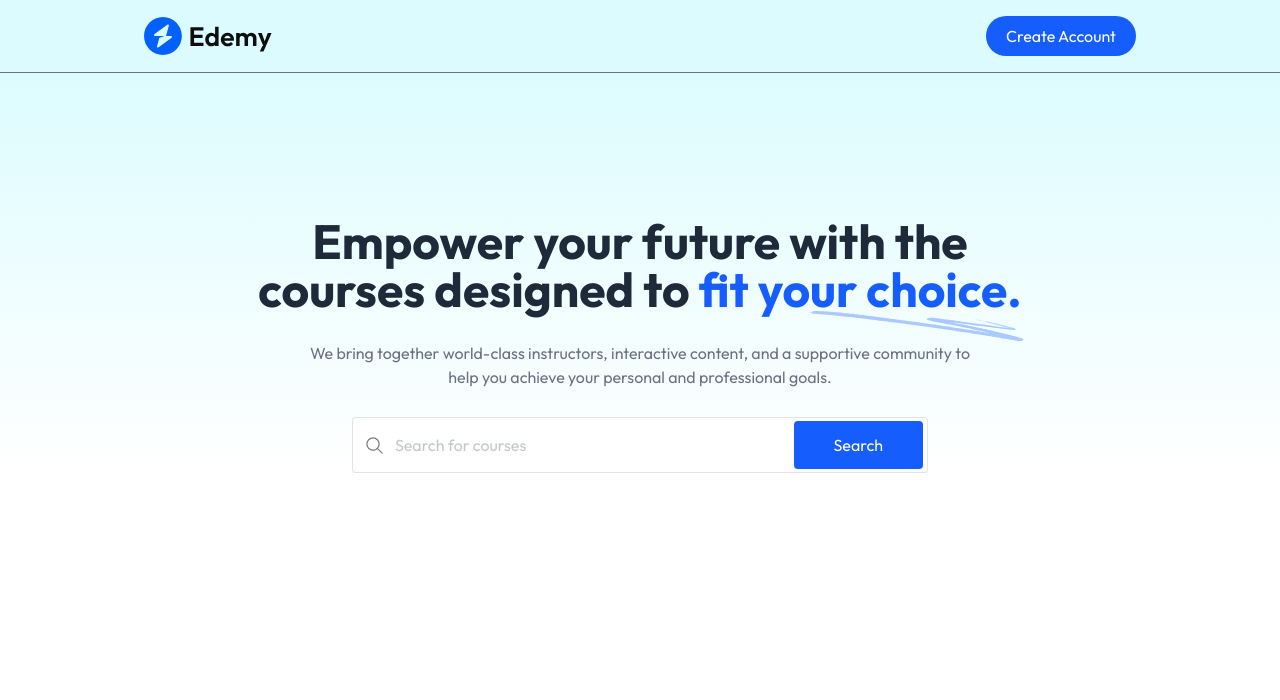
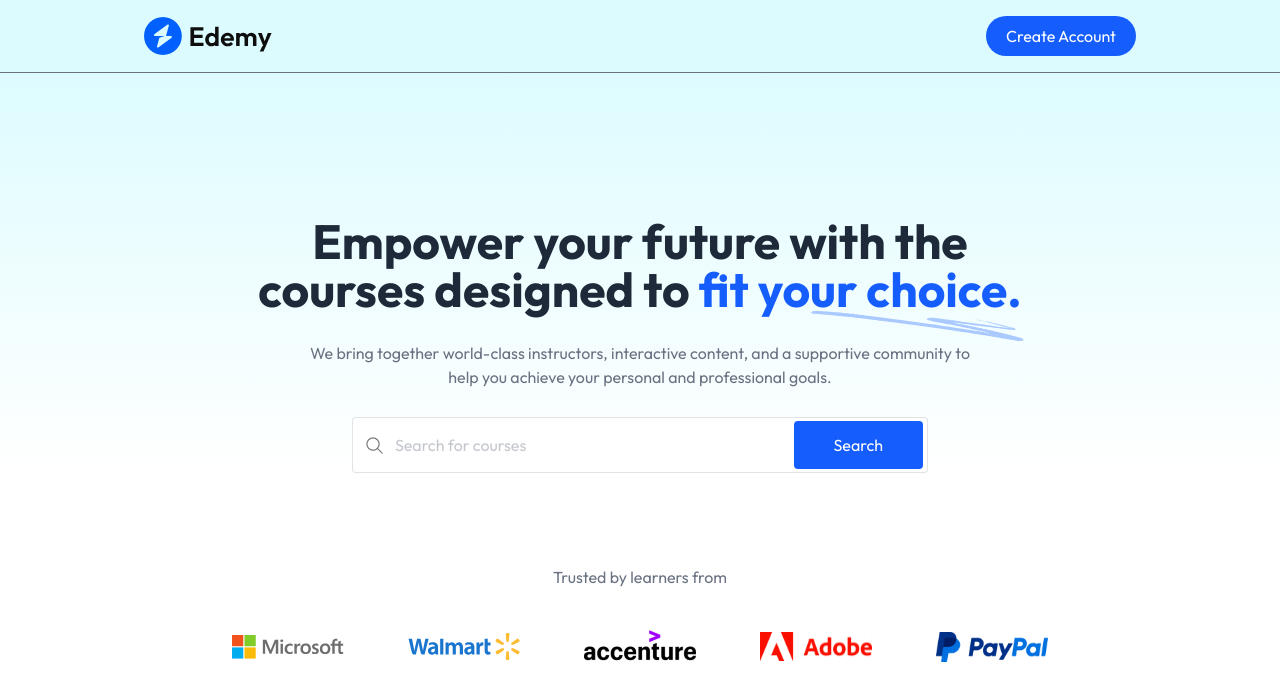
Before and after one commit to Buddhikamadumali/LMS_Website, a React (Vite) app in the folder client/: page / in a window 1280 px wide. Shown: the top 700 px of the page. Built offline with nearby package versions, Linux system fonts and the light colour scheme; no server answers.

Commit message:
Completed the companies section under the hero section

```diff
--- a/client/src/components/student/Companies.jsx
+++ b/client/src/components/student/Companies.jsx
@@ -1,11 +1,18 @@
 import React from 'react'
+import {assets} from '../../assets/assets'
 
 const Companies = () => {
   return (
-    <div>
-        <h1>
-            Companies
-        </h1>
+    <div className='pt-16'>
+        <p className='text-base text-gray-500'>Trusted by learners from </p>
+        <div className='flex flex-wrap items-center justify-center gap-6 md:gap-16
+        md:mt-10 mt-5'>
+          <img src={assets.microsoft_logo} alt="Microsoft" className='w-20 md:w-28'/>
+          <img src={assets.walmart_logo} alt="Walmart" className='w-20 md:w-28'/>
+          <img src={assets.accenture_logo} alt="Accentura" className='w-20 md:w-28'/>
+          <img src={assets.adobe_logo} alt="Adobe" className='w-20 md:w-28'/>
+          <img src={assets.paypal_logo} alt="Paypal" className='w-20 md:w-28'/>
+        </div>
     </div>
   )
 }
--- a/client/src/pages/student/Home.jsx
+++ b/client/src/pages/student/Home.jsx
@@ -1,10 +1,12 @@
 import React from 'react'
 import Hero from '../../components/student/Hero'
+import Companies from '../../components/student/Companies'
 
 const Home = () => {
   return (
     <div className='flex flex-col items-center space-y-7 text-center'>
       <Hero />
+      <Companies/>
     </div>
   )
 }
```
